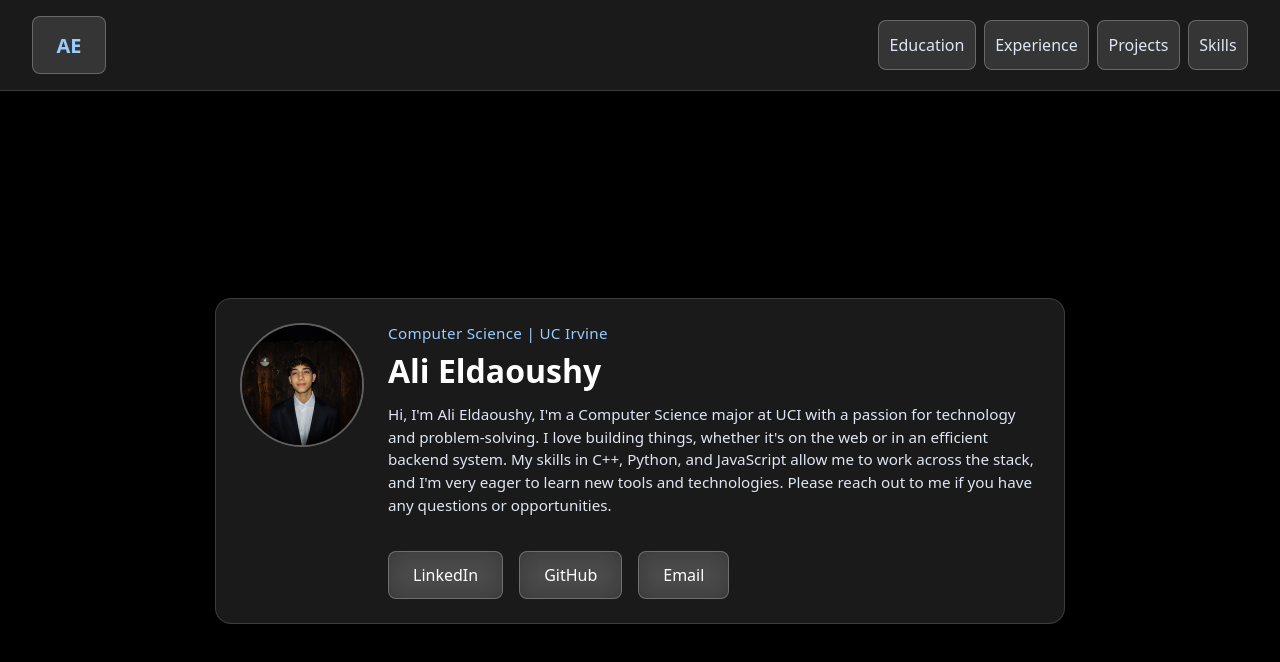
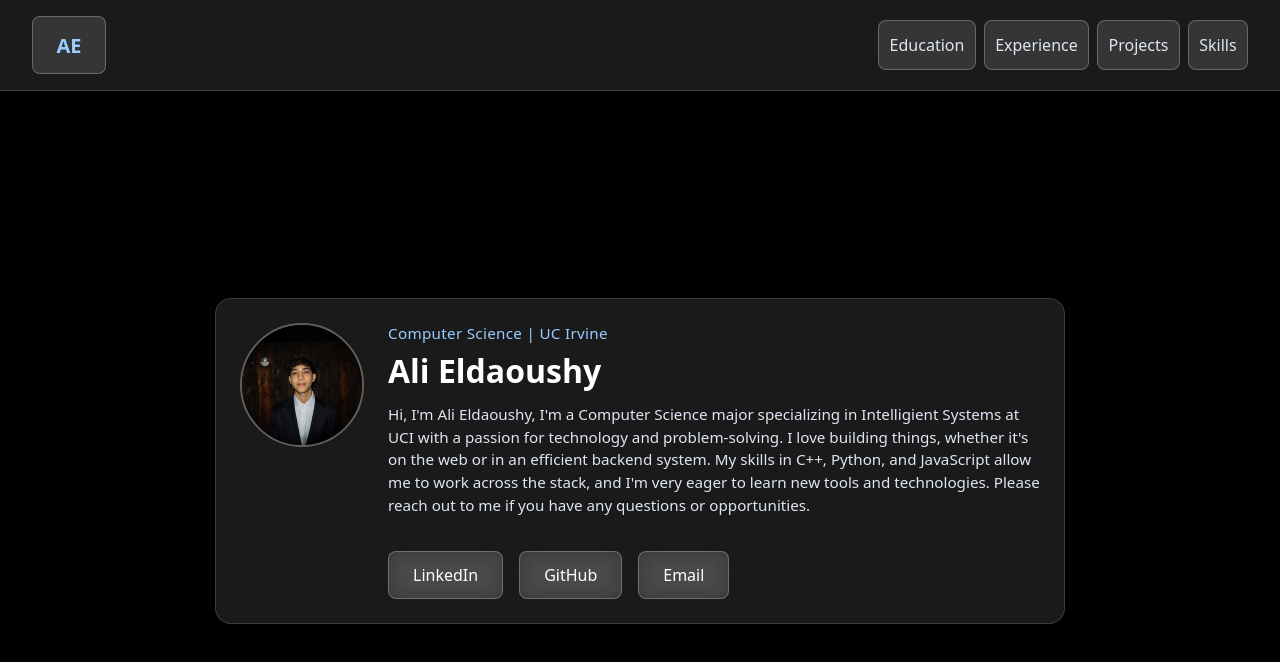
Before and after one commit to alieldaoushyuci/portfolio, a Next.js app: page / in a window 1280 px wide. Shown: the top 662 px of the page. Built offline with nearby package versions, Linux system fonts and the light colour scheme.

Commit message:
Home page update

```diff
--- a/app/page.jsx
+++ b/app/page.jsx
@@ -17,7 +17,7 @@ export default function Home() {
           <div className="hero-label">Computer Science | UC Irvine</div>
           <h1 className="hero-title">Ali Eldaoushy</h1>
           <p className="hero-description">
-            Hi, I'm Ali Eldaoushy, I'm a Computer Science major at UCI with a
+            Hi, I'm Ali Eldaoushy, I'm a Computer Science major specializing in Intelligient Systems at UCI with a
             passion for technology and problem-solving. I love building
             things, whether it's on the web or in an efficient backend system. My
             skills in C++, Python, and JavaScript allow me to work across the
```
